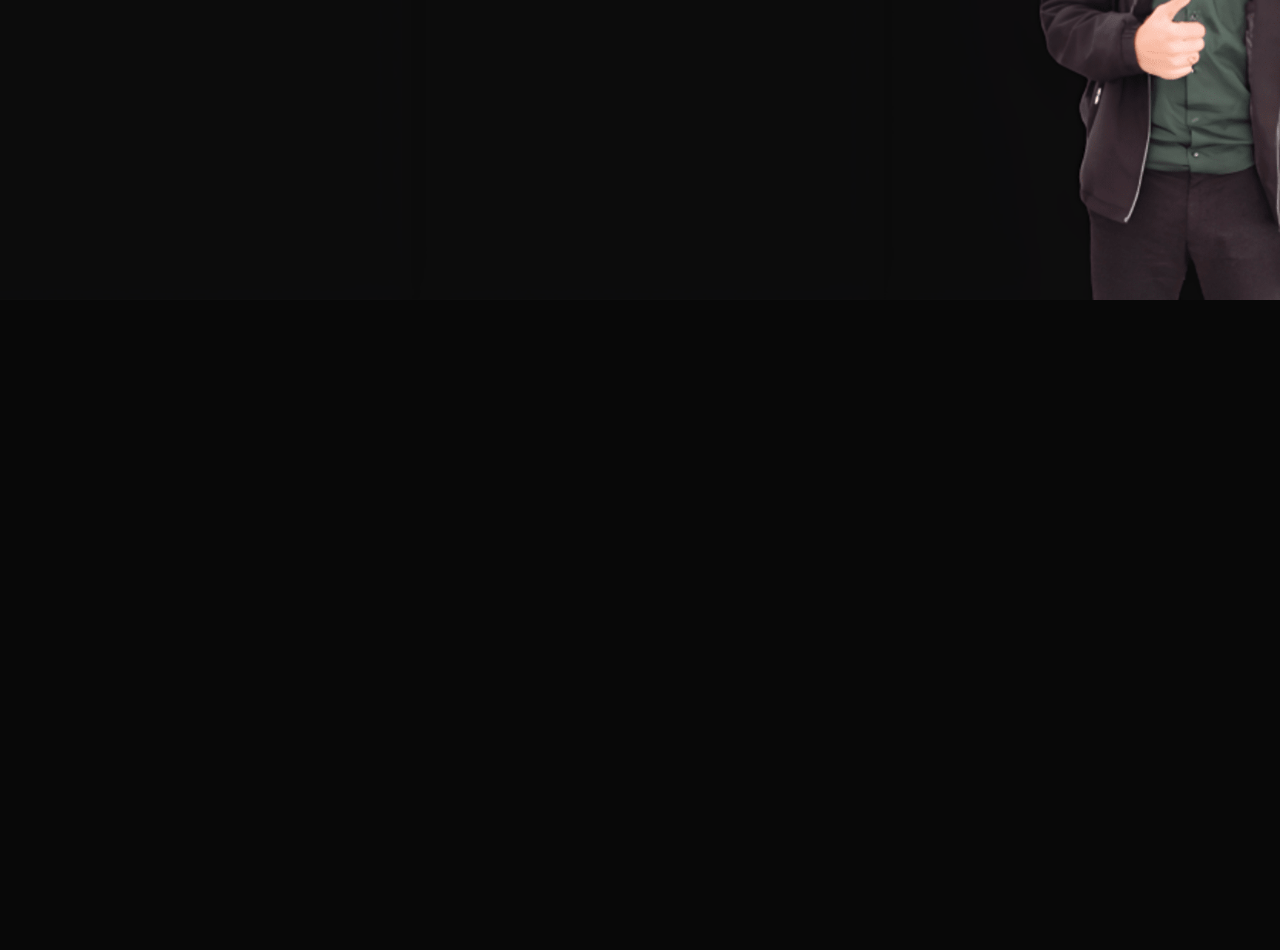
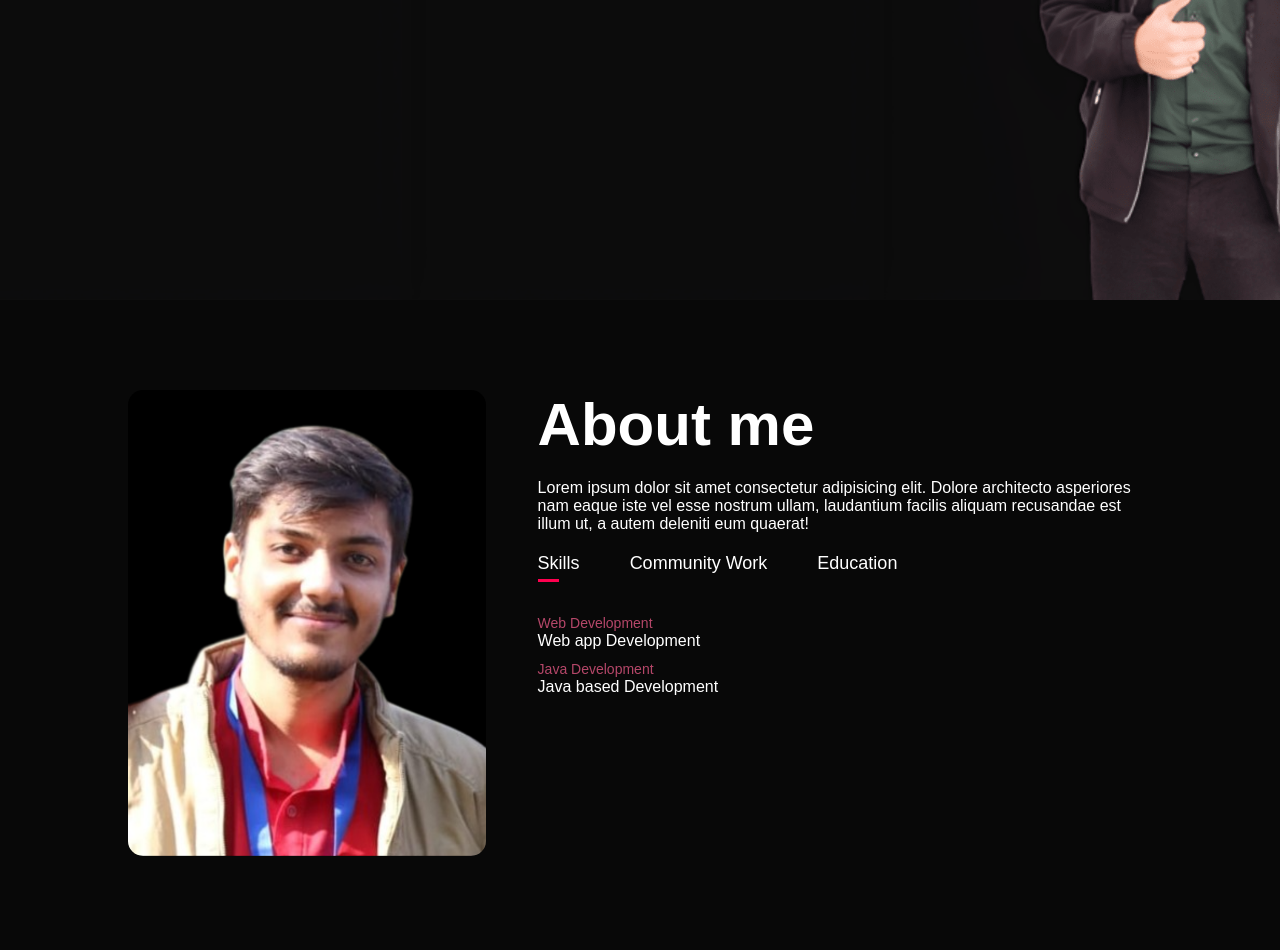
Before and after one commit to dubey0613/my-portfolio, a plain HTML site: page index.html in a window 1280 px wide. Shown: the part 500-1450 px from the top of the page. Before the commit the page ends 800 px from the top, so only its background shows below. Drawn offline with Linux system fonts and the light colour scheme.

Commit message:
about section completed

```diff
--- a/index.html
+++ b/index.html
@@ -25,6 +25,68 @@
             </div>
         </div>
     </div>
+
+
+
+    <div id="about">
+        <div class="container">
+            <div class="row">
+                <div class="about-col-1">
+                    <img src="images/images/user.png" alt="user">
+                </div>
+                <div class="about-col-2">
+                    <h1 class="sub-title">About me</h1>
+                    <p>Lorem ipsum dolor sit amet consectetur adipisicing elit. Dolore architecto asperiores nam eaque iste vel esse nostrum ullam, laudantium facilis aliquam recusandae est illum ut, a autem deleniti eum quaerat!</p>
+
+                    <div class="tab-titles">
+                        <p class="tab-links active-link" onclick="opentab('skills')">Skills</p>
+                        <p class="tab-links" onclick="opentab('work')">Community Work</p>
+                        <p class="tab-links" onclick="opentab('education')">Education</p>
+                    </div>
+                    <div class="tab-contents active-tab" id="skills">
+                        <ul>
+                            <li><span>Web Development</span><br>Web app Development</li>
+                            <li><span>Java Development</span><br>Java based Development</li>
+                        </ul>
+                    </div>
+
+                    <div class="tab-contents" id="work">
+                        <ul>
+                            <li><span>Oct 2022 - Present</span><br>Community Manager at Skill Eliters</li>
+                            <li><span>Oct 2022 - Present</span><br>Founding member and PR Head at DevUP</li>
+                            <li><span>May 2023 - Present</span><br>Contibuter at GirlScript Summer Of Code</li>
+                        </ul>
+                    </div>
+
+                    <div class="tab-contents" id="education">
+                        <ul>
+                            <li><span>2021 - 2025</span><br>B.Tech in Computer Science and Engineering</li>
+                            <li><span>2019 - 2021</span><br>Intermediate from ISC Board</li>
+                            <li><span>2019</span><br>High School from ICSE Board</li>
+                        </ul>
+
+
+                </div>
+            </div>
+        </div>
+    </div>
+
+    <script>
+        var tablinks = document.getElementsByClassName("tab-links")
+        var tabcontents = document.getElementsByClassName("tab-contents")
+
+        function opentab(tabname){
+            for(tablink of tablinks){
+                tablink.classList.remove("active-link")
+            }
+            for(tabcontent of tabcontents){
+                tabcontent.classList.remove("active-tab")
+            }
+            event.currentTarget.classList.add("active-link")
+            document.getElementById(tabname).classList.add("active-tab")
+        }
+    </script>
+    <!--<link rel="javascript" href="index.js">-->
 </body>
 
 </html>
--- a/style.css
+++ b/style.css
@@ -69,3 +69,75 @@ nav ul li a:hover::after{
 .header-text h1 span{
     color: #ff004f;
 }
+
+
+
+
+
+
+#about{
+    padding: 80px 0;
+
+}
+.row{
+    display: flex;
+    justify-content: space-between;
+    flex-wrap: wrap;
+}
+
+.about-col-1{
+    flex-basis: 35%;
+}
+.about-col-1 img{
+    width: 100%;
+    border-radius: 15px;
+}
+.about-col-2{
+    flex-basis: 60%;
+}
+.sub-title{
+    font-size: 60px;
+    color: #fff;
+    font-weight: 600;
+    padding-bottom: 20px;
+}
+
+.tab-titles{
+    display: flex;
+    margin: 20px 0 40px;
+}
+.tab-links{
+    margin-right: 50px;
+    font-size: 18px;
+    font-weight: 500;
+    cursor: pointer;
+    position: relative;
+}
+.tab-links::after{
+    content: '';
+    width: 0;
+    height: 3px;
+    background: #ff004f;
+    position: absolute;
+    left: 0;
+    bottom: -8px;
+    transition: 0.5s;
+}
+.tab-links.active-link::after{
+    width: 50%;
+}
+
+.tab-contents ul li{
+    list-style: none;
+    margin: 10px 0;
+}
+.tab-contents ul li span{
+    color: #b54769;
+    font-size: 14px;
+}
+.tab-contents{
+    display: none;
+}
+.tab-contents.active-tab{
+    display: block;
+}
```
Also changed, not shown: index.js (added, +11 -0 lines). Lines whose indentation alone changed are shown as unchanged.
